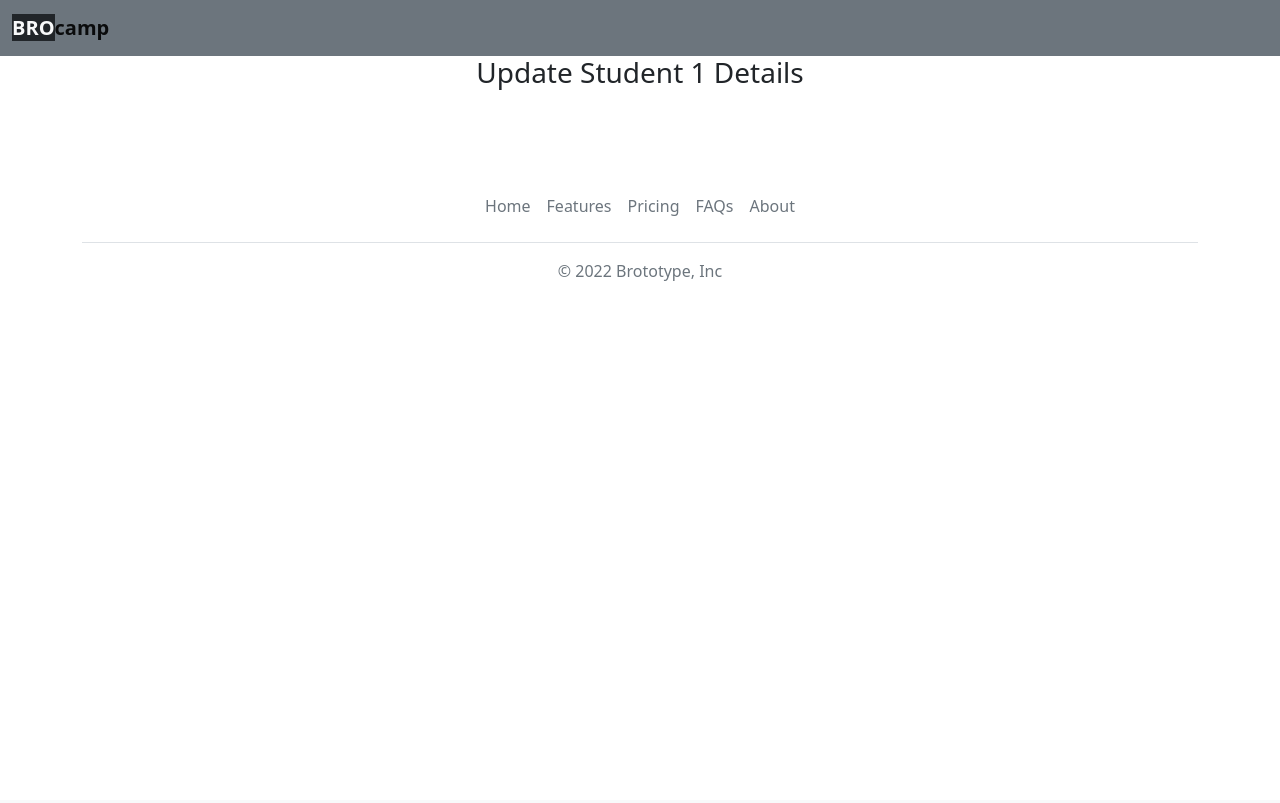
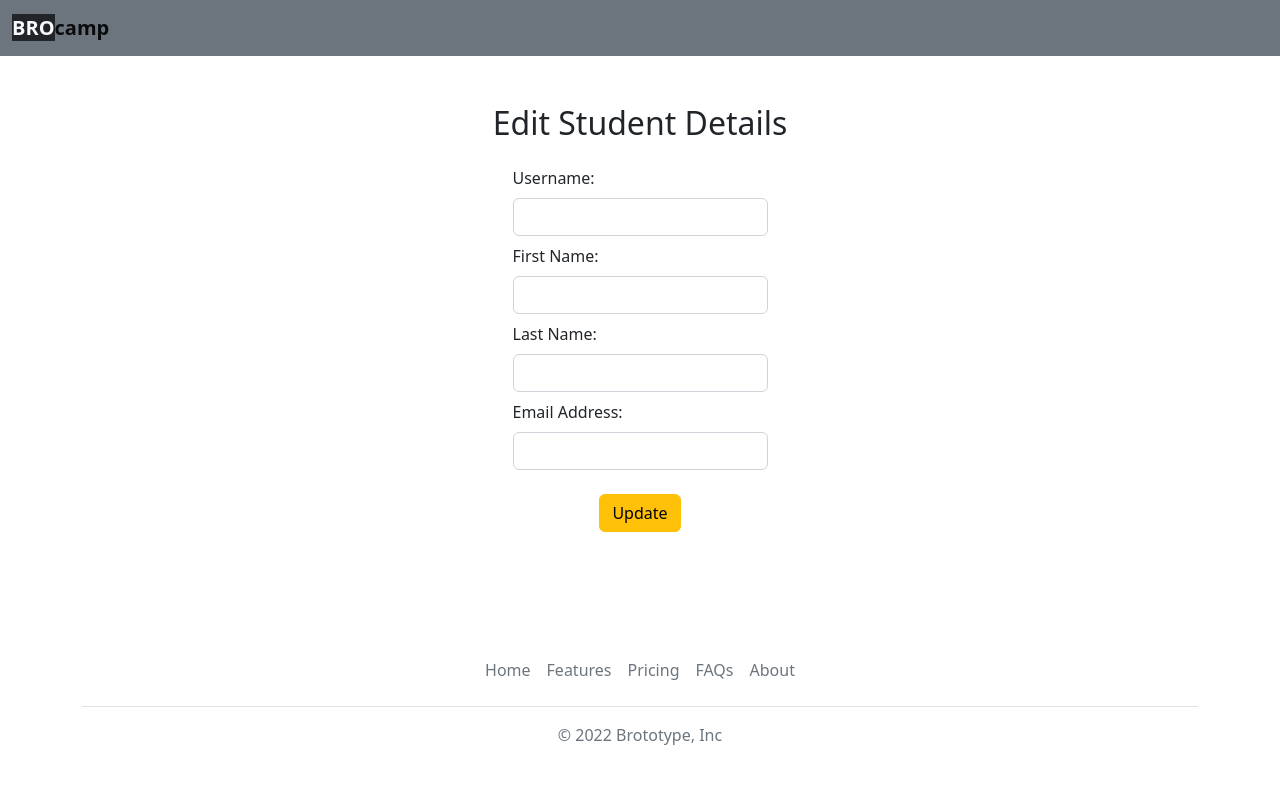
Before and after one commit to mubarakmayyeri/brocamp-student-workspace, a Django app: template adminPanel/templates/editStudent.html in a window 1280 px wide. Before the commit the page ends 281 px from the top, so only its background shows below. Run offline with Django 4.2, Linux system fonts and the light colour scheme; tables that the repository leaves empty hold one stand-in row (values such as "Sample post"); the template is opened without the code that fills it: values that come from a table or form of the project are taken from there, most other values are stand-ins (such as "Sample title", 1, 10 or a date in 2020).

Commit message:
edit student feature finished

```diff
--- a/accounts/templates/signin.html
+++ b/accounts/templates/signin.html
@@ -2,7 +2,7 @@
 
 {% block content %}
 
-<div class='container mt-5 mb-5'>
+<div class='container mt-5 mb-5' style="min-height: 450px;">
   {% include 'messages.html' %}
 
   <h2 class='h2 text-center mt-3 mb-3'>Sign in to Your Account</h2>
@@ -16,8 +16,5 @@
     </form>
   </div>
 </div>
-<div style='height: 100px'>
-
-</div>
 
 {% endblock content %}
--- a/adminPanel/forms.py
+++ b/adminPanel/forms.py
@@ -1,6 +1,7 @@
 from dataclasses import fields
 from django import forms
 from .models import Students
+from django.contrib.auth.models import User
 
 class LoginForm(forms.Form):
     username = forms.CharField(widget=forms.TextInput(attrs={'class': 'form-control mb-3 mt-1', 'placeholder': 'Enter Your Username'}), max_length=100)
@@ -10,24 +11,28 @@ class CreateStudent(forms.Form):
     username = forms.CharField(widget=forms.TextInput(attrs={'class': 'form-control mb-3 mt-1', 'placeholder': 'Enter Your Username'}), max_length=100)
     fname = forms.CharField(widget=forms.TextInput(attrs={'class': 'form-control mb-3 mt-1', 'placeholder': 'Enter Your First Name'}), max_length=100, label="First Name")
     lname = forms.CharField(widget=forms.TextInput(attrs={'class': 'form-control mb-3 mt-1', 'placeholder': 'Enter Your Last Name'}), max_length=100, label="Last Name")
-    email = forms.EmailField(widget=forms.TextInput(attrs={'class': 'form-control mb-3 mt-1', 'placeholder': 'Enter Your Email Address'}), max_length=100)
+    email = forms.EmailField(widget=forms.EmailInput(attrs={'class': 'form-control mb-3 mt-1', 'placeholder': 'Enter Your Email Address'}), max_length=100)
     pass1 = forms.CharField(widget=forms.PasswordInput(attrs={'class': 'form-control mb-3 mt-1', 'placeholder': 'Create a Password'}), label="Password")
 
-class AddStudent(forms.ModelForm):
+class EditStudent(forms.ModelForm):
     class Meta:
-        model = Students
-        fields = ['username', 'fname', 'lname', 'email', 'password']
+        model = User
+        fields = ['username', 'first_name', 'last_name', 'email']
         labels = {
             'username': 'Username',
-            'fname': 'First Name',
-            'lname': 'Last Name',
+            'first_name': 'First Name',
+            'last_name': 'Last Name',
             'email': 'Email Address',
-            'password': 'Password',
+            # 'password': 'Password',
         }
         widgets = {
             'username': forms.TextInput(attrs={'class':'form-control mt-2 mb-2'}),
-            'fname': forms.TextInput(attrs={'class':'form-control mt-2 mb-2'}),
-            'lname': forms.TextInput(attrs={'class':'form-control mt-2 mb-2'}),
+            'first_name': forms.TextInput(attrs={'class':'form-control mt-2 mb-2'}),
+            'last_name': forms.TextInput(attrs={'class':'form-control mt-2 mb-2'}),
             'email': forms.EmailInput(attrs={'class':'form-control mt-2 mb-2'}),
-            'password': forms.PasswordInput(attrs={'class':'form-control mt-2 mb-2'}),
+            # 'password': forms.PasswordInput(attrs={'class':'form-control mt-2 mb-2'}),
         }
+        help_texts = {
+            'username': None,
+            'email': None,
+        }
--- a/adminPanel/templates/addStudent.html
+++ b/adminPanel/templates/addStudent.html
@@ -3,7 +3,7 @@
 
 {% block content %}
 
-<div class='container mt-5 mb-5 '>
+<div class='container mt-5 mb-5'  style="min-height: 450px;">
   {% include 'messages.html' %}
   <h2 class='h2 mt-3 text-center mb-3'>Add New Student</h2>
   <div class='container w-25 mt-4 mb-3'>
@@ -16,8 +16,6 @@
     </form>
   </div>
 </div>
-<div style='height: 100px'>
 
-</div>
 
 {% endblock content %}
--- a/adminPanel/templates/adminLogin.html
+++ b/adminPanel/templates/adminLogin.html
@@ -2,7 +2,7 @@
 
 {% block content %}
 
-<div class='container mt-5 mb-5 '>
+<div class='container mt-5 mb-5' style="min-height: 450px;">
 
   <h2 class='h2 mt-3 text-center mb-3'>BroCamp Administration</h2>
   {% include 'messages.html' %}
@@ -16,8 +16,4 @@
     </form>
   </div>
 </div>
-<div style='height: 100px'>
-
-</div>
-
 {% endblock content %}
--- a/adminPanel/templates/editStudent.html
+++ b/adminPanel/templates/editStudent.html
@@ -1,7 +1,21 @@
 {% extends 'adminTheme.html' %}
+
 
 {% block content %}
 
-<h3 class='h3 text-center'>Update Student {{id}} Details</h3>
+<div class='container mt-5 mb-5'  style="min-height: 450px;">
+  {% include 'messages.html' %}
+  <h2 class='h2 mt-3 text-center mb-3'>Edit Student Details</h2>
+  <div class='container w-25 mt-4 mb-3'>
+    <form method='post' acion='/editStudent'>
+      {% csrf_token %}
+      {{ form.as_div }}
+      <div class='d-flex justify-content-center mt-4'>
+        <button type="submit" class="btn btn-warning">Update</button>
+      </div>
+    </form>
+  </div>
+</div>
+
 
 {% endblock content %}
```
Also changed, not shown: adminPanel/views.py (+12 -2 lines).
